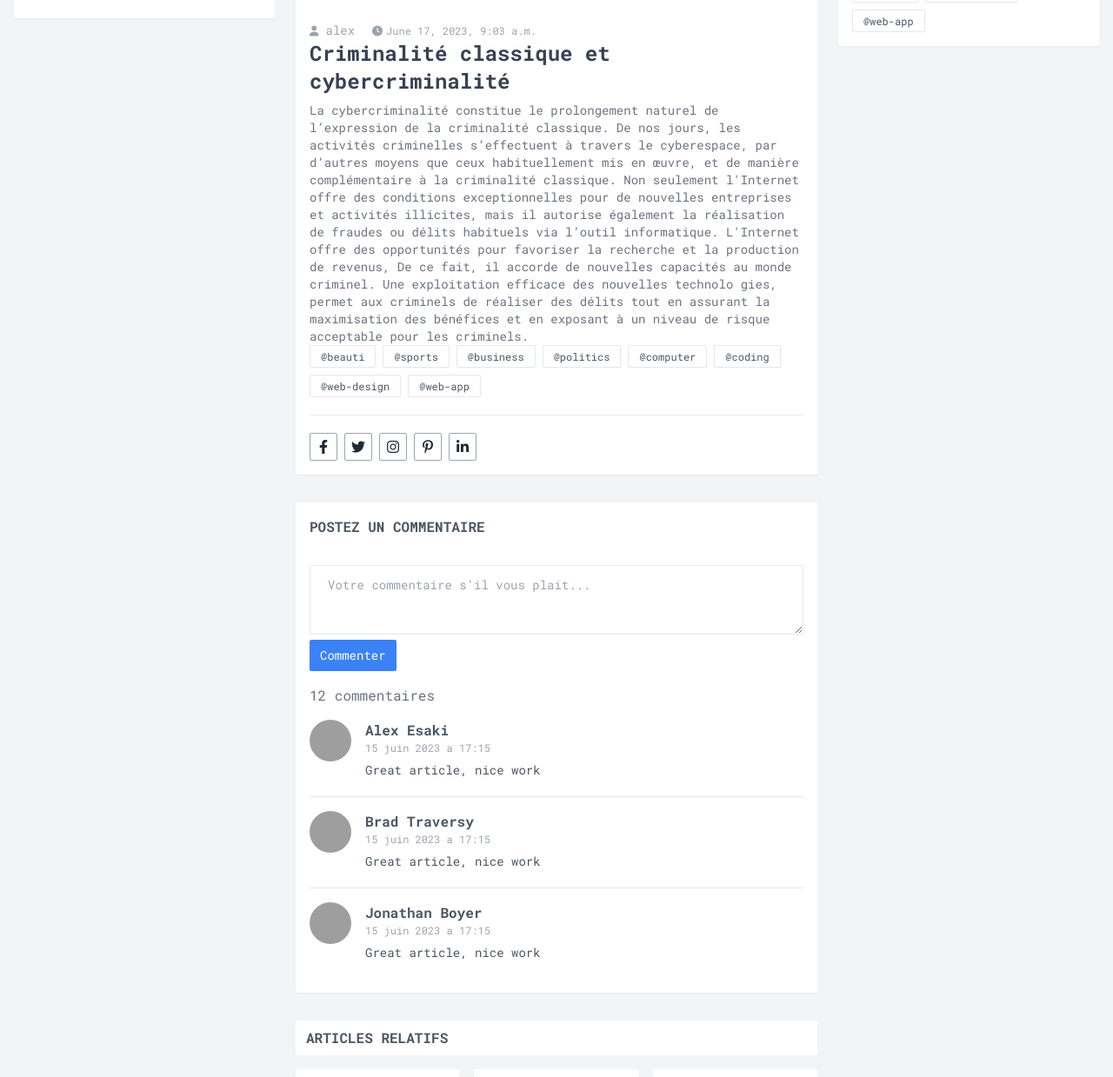
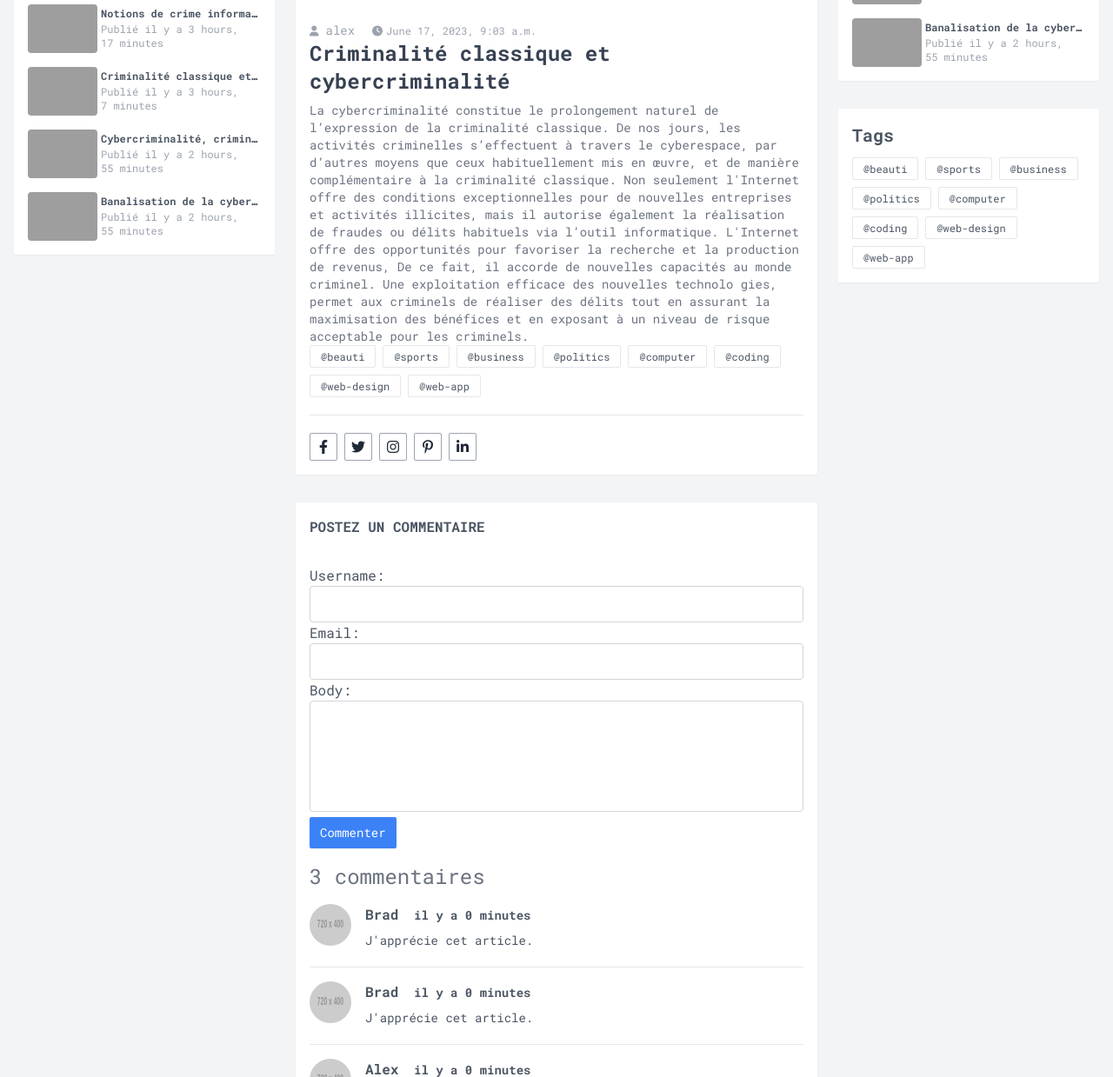
Before and after one commit to alex-codeur/esaki, a Django app: a page that uses blog/templates/blog/post/detail.html in a window 1280 px wide. Shown: the part 495-1734 px from the top of the page at 87% size. Run offline with Django 4.2, Linux system fonts and the light colour scheme; data comes from the database, SQL or seed files in the repository; both versions use the stored data as it was after the commit; grey boxes labelled with a size stand in for pictures from a placeholder-image service; some libraries are stand-ins or nearby versions; grey boxes are pictures that could not be loaded.

Commit message:
added comment system

```diff
--- a/blog/admin.py
+++ b/blog/admin.py
@@ -1,5 +1,5 @@
 from django.contrib import admin
-from .models import Post
+from .models import Post, Comment
 
 # Register your models here.
 
@@ -10,3 +10,7 @@ class PostAdmin(admin.ModelAdmin):
     search_fields = ('title', 'body')
     ordering = ('author', 'status', 'publish')
     list_filter = ('author', 'created', 'publish')
+
+@admin.register(Comment)
+class CommentAdmin(admin.ModelAdmin):
+    list_display = ['username', 'email', 'created']
--- /dev/null
+++ b/blog/forms.py
@@ -0,0 +1,11 @@
+from django import forms
+
+from .models import Comment
+
+class CommentForm(forms.ModelForm):
+    username = forms.CharField(max_length=100, widget=forms.TextInput(attrs={'class': "w-full bg-white rounded border border-gray-300 focus:border-indigo-500 focus:ring-2 focus:ring-indigo-200 text-base outline-none text-gray-700 py-1 px-3 leading-8 transition-colors duration-200 ease-in-out"}))
+    email = forms.CharField(widget=forms.TextInput(attrs={'class': "w-full bg-white rounded border border-gray-300 focus:border-indigo-500 focus:ring-2 focus:ring-indigo-200 text-base outline-none text-gray-700 py-1 px-3 leading-8 transition-colors duration-200 ease-in-out"}))
+    body = forms.CharField(widget=forms.Textarea(attrs={'class': "w-full bg-white rounded border border-gray-300 focus:border-indigo-500 focus:ring-2 focus:ring-indigo-200 h-32 text-base outline-none text-gray-700 py-1 px-3 resize-none leading-6 transition-colors duration-200 ease-in-out"}))
+    class Meta:
+        model = Comment
+        fields = ['username', 'email', 'body']
--- a/blog/models.py
+++ b/blog/models.py
@@ -4,7 +4,7 @@ from django.contrib.auth.models import User
 from PIL import Image
 from django.utils.html import format_html
 
-# Create your models here.
+# Post model
 
 class Post(models.Model):
     STATUS_CHOICES = (
@@ -35,3 +35,17 @@ class Post(models.Model):
 
     def image_tag(self):
         return format_html('<img src="{}" style="width:50px; height:50px;border-radius:50%;"/>'.format(self.image.url))
+
+
+# Comment model
+
+class Comment(models.Model):
+    post = models.ForeignKey(Post, on_delete=models.CASCADE, related_name='comments')
+    username = models.CharField(max_length=100)
+    email = models.EmailField(max_length=200)
+    body = models.TextField()
+    created = models.DateTimeField(auto_now_add=True)
+    updated = models.DateTimeField(auto_now=True)
+
+    def __str__(self):
+        return self.post.title
--- a/blog/templates/blog/post/detail.html
+++ b/blog/templates/blog/post/detail.html
@@ -64,46 +64,43 @@
         </div>
 
         <div class="bg-white p-4 rounded-sm shadow-sm mt-8">
+            {% if new_comment %}
+                <h3 class="text-base uppercase font-semibold mb-4">Votre commentaire a ete ajoute.</h3>
+            {% else %}
                 <h5 class="text-base uppercase font-semibold mb-4">Postez un commentaire</h5>
+                <form action="" method="post" class="mt-8">
+                    {% csrf_token %}
+                    {{comment_form.as_p}}
 
-            <form action="#" class="mt-8">
-                <textarea name="comment" class="w-full border border-gray-200 py-3 px-5 text-sm rounded-sm focus:outline-none h-20 focus:border-gray-400" placeholder="Votre commentaire s'il vous plait..."></textarea>
-                <button class="px-3 py-2 text-sm px-1 text-xs border-gray-200 rounded-sm shadow-sm bg-blue-500 text-white transition">Commenter</button>
+                    <button type="submit" class="px-3 py-2 text-sm px-1 text-xs border-gray-200 rounded-sm shadow-sm bg-blue-500 text-white transition">Commenter</button>
                 </form>
+            {% endif %}
 
-            <h2 class="text-gray-500 my-4">12 commentaires</h2>
+
+
+            <h2 class="text-gray-500 my-4 text-2xl">
+                {% with comments.count as total_comments %}
+                    {{total_comments}} commentaire{{total_comments|pluralize}}
+                {% endwith %}
+            </h2>
 
             <div class="space-y-4">
+                {% for comment in comments %}
                     <div class="flex items-start border-b pb-5 border-gray-200">
                         <div class="flex-shrink-0">
-                        <img src="images/image.jpg" alt="image" class="w-12 h-12 rounded-full">
+                            <img src="https://dummyimage.com/720x400" alt="image" class="w-12 h-12 rounded-full">
                         </div>
                         <div class="flex-grow pl-4">
-                        <div class="text-base font-semibold">Alex Esaki</div>
-                        <p class="text-xs text-gray-400">15 juin 2023 a 17:15</p>
-                        <p class="text-sm mt-2">Great article, nice work</p>
+                            <div class="text-base font-semibold">
+                                {{comment.username}}
+                                <span class="text-sm ml-2"> il y a {{comment.created|timesince}}</span>
+                            </div>
+                            <p class="text-sm mt-2">{{comment.body}}</p>
                         </div>
                     </div>
-                <div class="flex items-start border-b pb-5 border-gray-200">
-                    <div class="flex-shrink-0">
-                        <img src="images/image3.jpg" alt="image" class="w-12 h-12 rounded-full">
-                    </div>
-                    <div class="flex-grow pl-4">
-                        <div class="text-base font-semibold">Brad Traversy</div>
-                        <p class="text-xs text-gray-400">15 juin 2023 a 17:15</p>
-                        <p class="text-sm mt-2">Great article, nice work</p>
-                    </div>
-                </div>
-                <div class="flex items-start pb-5">
-                    <div class="flex-shrink-0">
-                        <img src="images/photo.jpg" alt="image" class="w-12 h-12 rounded-full">
-                    </div>
-                    <div class="flex-grow pl-4">
-                        <div class="text-base font-semibold">Jonathan Boyer</div>
-                        <p class="text-xs text-gray-400">15 juin 2023 a 17:15</p>
-                        <p class="text-sm mt-2">Great article, nice work</p>
-                    </div>
-                </div>
+                    {% empty %}
+                    <h2>Vous pouvez laisser un commentaire.</h2>
+                {% endfor %}
             </div>
         </div>
 
--- a/blog/views.py
+++ b/blog/views.py
@@ -5,7 +5,8 @@ from django.core.paginator import (
     PageNotAnInteger,
 )
 
-from .models import Post
+from .models import Post, Comment
+from blog.forms import CommentForm
 
 # Create your views here.
 
@@ -27,7 +28,18 @@ def post_list(request):
 
     return render(request, "blog/post/list.html", context)
 
+
 def post_detail(request, slug: str):
+    posts = Post.objects.all()[:4]
     post = get_object_or_404(Post, slug=slug)
-
-    return render(request, 'blog/post/detail.html', {'post': post})
+    comments = Comment.objects.filter(post=post.id)
+    new_comment = None
+    if request.method == 'POST':
+        comment_form = CommentForm(data=request.POST)
+        if comment_form.is_valid():
+            new_comment = comment_form.save(commit=False)
+            new_comment.post = post
+            new_comment.save()
+    else:
+        comment_form = CommentForm()
+    return render(request, 'blog/post/detail.html', {'post': post, 'posts': posts, 'comments': comments, 'new_comment': new_comment, 'comment_form': comment_form})
```
Also changed, not shown: blog/migrations/0003_alter_post_publish_comment.py (added), db.sqlite3. Lines whose indentation alone changed are shown as unchanged.
